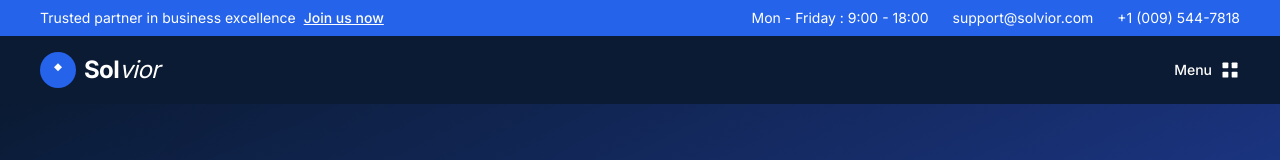
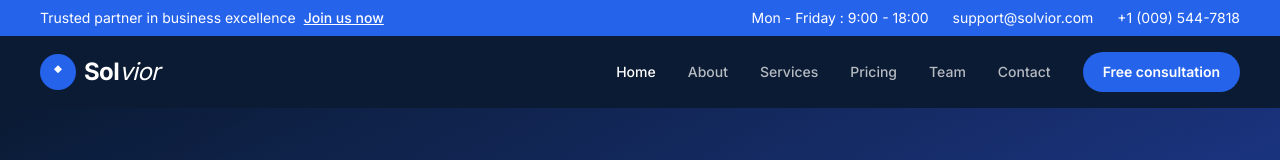
Before and after one commit to maryamiqbal19b-cloud/solvior-home-8, a Next.js app: page / in a window 1280 px wide. Shown: the top 160 px of the page. Built offline with nearby package versions, Linux system fonts and the light colour scheme.

Commit message:
Update Navbar.tsx

```diff
--- a/app/components/Navbar.tsx
+++ b/app/components/Navbar.tsx
@@ -1,15 +1,34 @@
 "use client";
 
 import { useState, useEffect } from "react";
+import Link from "next/link";
+import { usePathname } from "next/navigation";
+import { NAV_LINKS } from "./data";
 
 export function Navbar() {
   const [scrolled, setScrolled] = useState(false);
+  const [open, setOpen] = useState(false);
+  const pathname = usePathname();
 
   useEffect(() => {
     const onScroll = () => setScrolled(window.scrollY > 12);
     window.addEventListener("scroll", onScroll);
     return () => window.removeEventListener("scroll", onScroll);
   }, []);
+
+  // Lock body scroll while the menu is open
+  useEffect(() => {
+    document.body.style.overflow = open ? "hidden" : "";
+    return () => {
+      document.body.style.overflow = "";
+    };
+  }, [open]);
+
+  const isActive = (href: string) => {
+    if (href === "/") return pathname === "/";
+    if (href.startsWith("/#")) return false; // in-page anchors don't own a route
+    return pathname === href || pathname?.startsWith(href + "/");
+  };
 
   return (
     <header
@@ -18,7 +37,7 @@ export function Navbar() {
       }`}
     >
       <nav className="flex items-center justify-between px-6 md:px-10 py-4 max-w-7xl mx-auto">
-        <a href="#" className="flex items-center gap-2">
+        <Link href="/" className="flex items-center gap-2">
           <span className="w-9 h-9 rounded-full bg-[#2563EB] flex items-center justify-center">
             <svg viewBox="0 0 24 24" fill="none" className="w-4 h-4 text-white">
               <path d="M12 2 L18 8 L12 14 L6 8 Z" fill="white" />
@@ -27,18 +46,82 @@ export function Navbar() {
           <span className="text-white text-2xl font-bold tracking-tight">
             Sol<span className="italic font-normal">vior</span>
           </span>
-        </a>
+        </Link>
 
-        <button className="flex items-center gap-2 text-white font-medium text-sm hover:opacity-80 transition-opacity">
-          Menu
+        {/* Desktop links */}
+        <div className="hidden md:flex items-center gap-8">
+          {NAV_LINKS.map((link) => (
+            <Link
+              key={link.label}
+              href={link.href}
+              className={`text-sm font-medium transition-colors ${
+                isActive(link.href)
+                  ? "text-white"
+                  : "text-white/70 hover:text-white"
+              }`}
+            >
+              {link.label}
+            </Link>
+          ))}
+          <Link
+            href="/contact"
+            className="bg-[#2563EB] hover:bg-[#1E40AF] text-white text-sm font-semibold px-5 py-2.5 rounded-full transition-colors"
+          >
+            Free consultation
+          </Link>
+        </div>
+
+        {/* Mobile menu toggle */}
+        <button
+          onClick={() => setOpen((v) => !v)}
+          aria-label={open ? "Close menu" : "Open menu"}
+          aria-expanded={open}
+          className="flex md:hidden items-center gap-2 text-white font-medium text-sm hover:opacity-80 transition-opacity"
+        >
+          {open ? "Close" : "Menu"}
+          {open ? (
+            <svg viewBox="0 0 24 24" fill="none" className="w-5 h-5" stroke="currentColor" strokeWidth={2}>
+              <path strokeLinecap="round" strokeLinejoin="round" d="M6 18L18 6M6 6l12 12" />
+            </svg>
+          ) : (
             <svg viewBox="0 0 24 24" fill="none" className="w-5 h-5">
               <rect x="3" y="3" width="7" height="7" rx="1" fill="currentColor" />
               <rect x="14" y="3" width="7" height="7" rx="1" fill="currentColor" />
               <rect x="3" y="14" width="7" height="7" rx="1" fill="currentColor" />
               <rect x="14" y="14" width="7" height="7" rx="1" fill="currentColor" />
             </svg>
+          )}
         </button>
       </nav>
+
+      {/* Mobile dropdown panel */}
+      <div
+        className={`md:hidden overflow-hidden transition-[max-height] duration-300 ease-in-out ${
+          open ? "max-h-96" : "max-h-0"
+        }`}
+      >
+        <div className="flex flex-col gap-1 px-6 pb-6 pt-2 border-t border-white/10">
+          {NAV_LINKS.map((link) => (
+            <Link
+              key={link.label}
+              href={link.href}
+              onClick={() => setOpen(false)}
+              className={`py-3 text-base font-medium border-b border-white/10 last:border-b-0 transition-colors ${
+                isActive(link.href) ? "text-white" : "text-white/70"
+              }`}
+            >
+              {link.label}
+            </Link>
+          ))}
+          <Link
+            href="/contact"
+            onClick={() => setOpen(false)}
+            className="mt-4 bg-[#2563EB] hover:bg-[#1E40AF] text-white text-sm font-semibold px-5 py-3 rounded-full text-center transition-colors"
+          >
+            Free consultation
+          </Link>
+        </div>
+      </div>
     </header>
   );
 }
```
Lines whose indentation alone changed are shown as unchanged.
